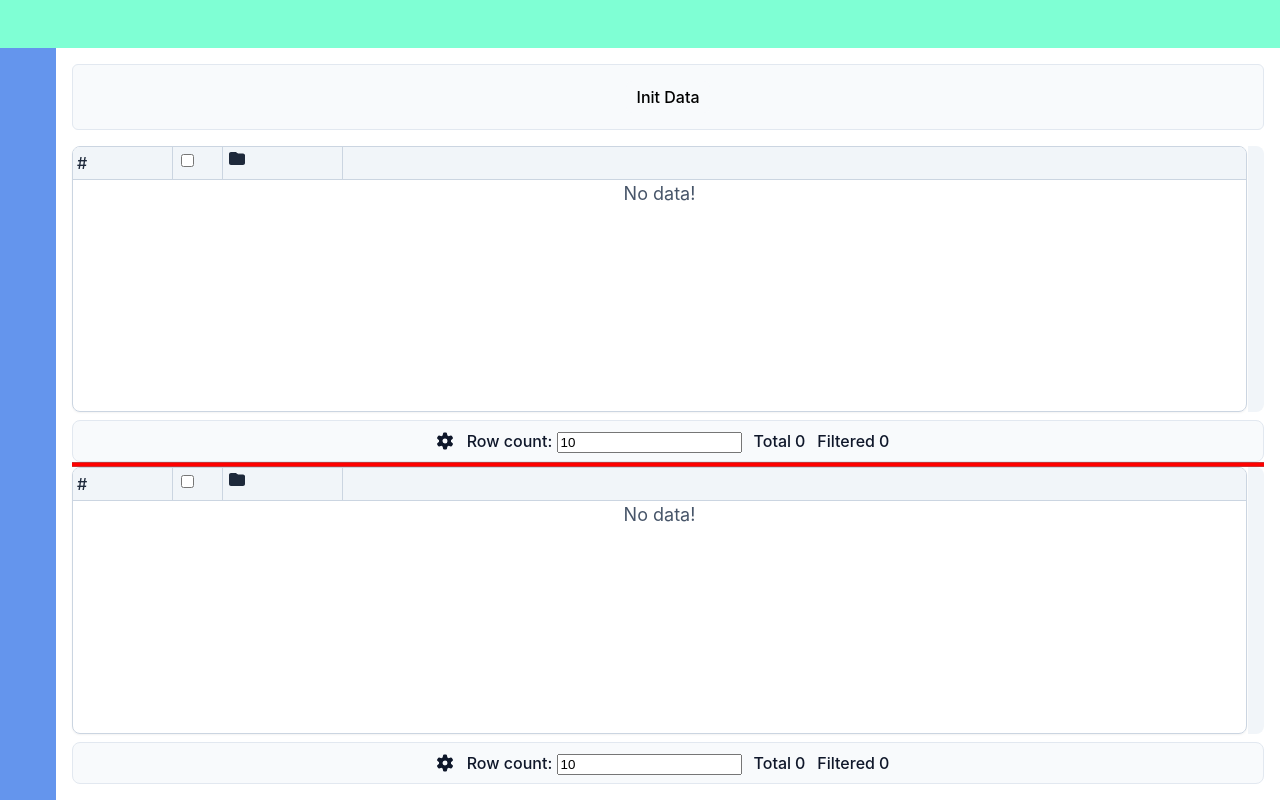
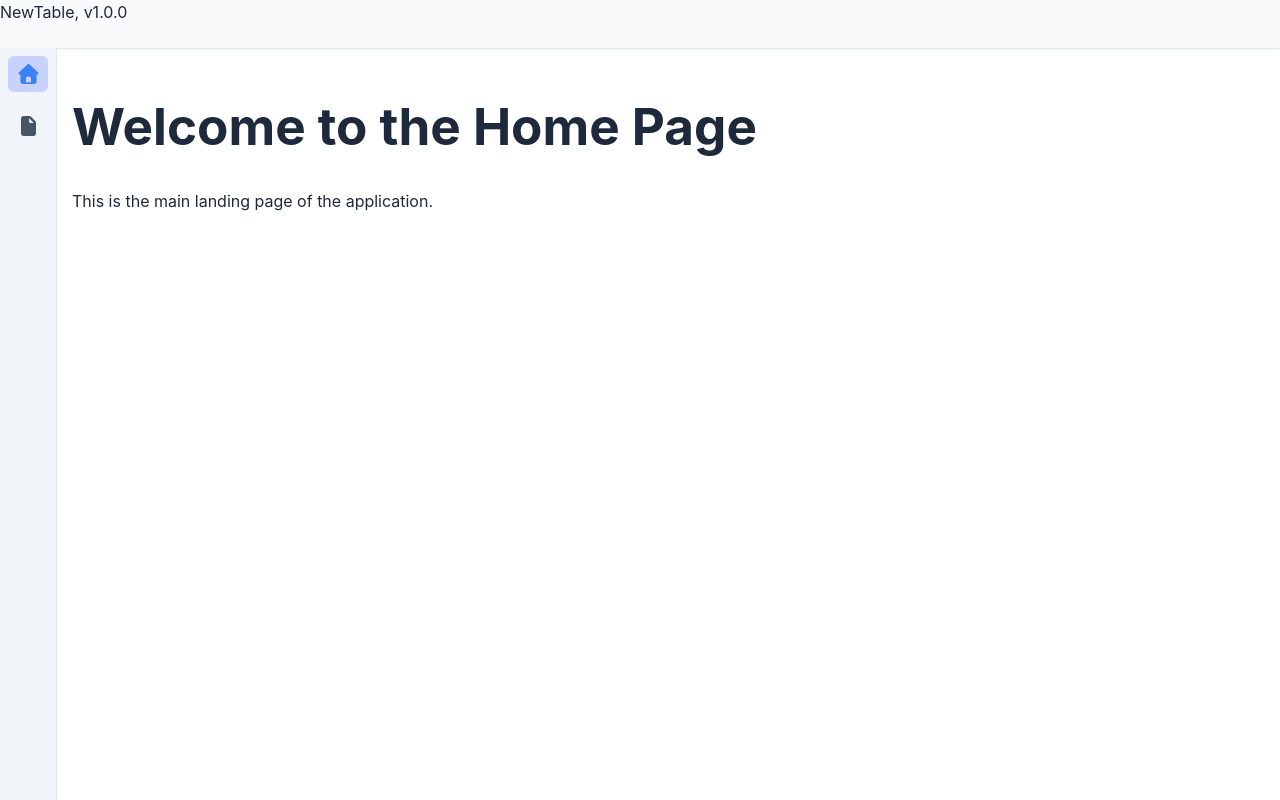
Before and after one commit to kolesnikovsv2018-oss/NewTableVue3, a Vue app: page / in a window 1280 px wide. Built offline with nearby package versions, Linux system fonts and the light colour scheme.

Commit message:
7 - update layout, update CSS

```diff
--- a/package.json
+++ b/package.json
@@ -16,7 +16,8 @@
     "@fortawesome/free-solid-svg-icons": "^7.1.0",
     "@fortawesome/vue-fontawesome": "^3.1.2",
     "@vueuse/core": "^14.0.0",
-    "vue": "^3.5.13"
+    "vue": "^3.5.13",
+    "vue-router": "^4.6.3"
   },
   "devDependencies": {
     "@types/node": "^20.9.2",
--- a/src/App.vue
+++ b/src/App.vue
@@ -1,12 +1,11 @@
 <script setup lang="ts">
-import DefaultLayput from './layouts/DefaultLayput.vue';
-import TestPage1 from './pages/TestPage1/TestPage1.vue';
+import DefaultLayout from './layouts/DefaultLayout/DefaultLayout.vue';
 </script>
 
 <template>
-  <DefaultLayput class="app">
-    <TestPage1 />
-  </DefaultLayput>
+  <DefaultLayout class="app">
+    <router-view />
+  </DefaultLayout>
 </template>
 
 <style scoped>
--- /dev/null
+++ b/src/layouts/DefaultLayout/DefaultLayout.vue
@@ -0,0 +1,58 @@
+<script setup lang="ts">
+import DefaultLayoutHeader from './components/DefaultLayoutHeader/DefaultLayoutHeader.vue';
+import DefaultLayoutSideNavigation from './components/DefaultLayoutSideNavigation/DefaultLayoutSideNavigation.vue'
+</script>
+
+<template>
+  <div class="default-layout">
+    <DefaultLayoutHeader class="default-layout__header">
+      <template #default>
+        <slot name="header" />
+      </template>
+    </DefaultLayoutHeader>
+
+    <DefaultLayoutSideNavigation class="default-layout__side-navigation">
+      <template #default>
+        <slot name="side-navigation" />
+      </template>
+    </DefaultLayoutSideNavigation>
+
+    <slot />
+  </div>
+</template>
+
+<style lang="css" scoped>
+.default-layout {
+  width: 100%;
+  height: 100%;
+  /* leave space for header and sidebar */
+  padding: var(--app-header-height) 0 0 var(--app-sidebar-width);
+  margin: 0;
+  box-sizing: border-box;
+  background-color: var(--app-body-bg);
+  color: var(--app-text-primary);
+}
+
+.default-layout__header {
+  position: absolute;
+  left: 0;
+  top: 0;
+  /* bottom: 0; */
+  right: 0;
+  height: var(--app-header-height);
+  background-color: var(--app-panel-bg);
+  border-bottom: 1px solid var(--app-panel-border);
+  box-shadow: var(--app-shadow-sm);
+}
+
+.default-layout__side-navigation {
+  position: absolute;
+  left: 0;
+  top: var(--app-header-height);
+  bottom: 0;
+  /* right: 0; */
+  width: var(--app-sidebar-width);
+  background-color: var(--app-sidebar-bg);
+  border-right: 1px solid var(--app-sidebar-border);
+}
+</style>
--- /dev/null
+++ b/src/layouts/DefaultLayout/components/DefaultLayoutHeader/DefaultLayoutHeader.vue
@@ -0,0 +1,7 @@
+<template>
+  <header>
+    <slot>
+      <div>NewTable, v1.0.0</div>
+    </slot>
+  </header>
+</template>
--- /dev/null
+++ b/src/layouts/DefaultLayout/components/DefaultLayoutSideNavigation/DefaultLayoutSideNavigation.vue
@@ -0,0 +1,84 @@
+<script setup lang="ts">
+import { FontAwesomeIcon } from '@fortawesome/vue-fontawesome';
+import { faFile } from '@fortawesome/free-solid-svg-icons';
+import { faHome } from '@fortawesome/free-solid-svg-icons';
+
+const navItems = [
+  { name: 'Home', icon: faHome },
+  { name: 'TestPage1', icon: faFile },
+  // { name: 'Settings', icon: faCog },
+  // { name: 'Messages', icon: faEnvelope },
+  // { name: 'Notifications', icon: faBell },
+];
+</script>
+
+<template>
+  <div>
+    <slot>
+      <nav class="side-nav__inner">
+        <RouterLink
+          v-for="item in navItems"
+          :key="item.name"
+          class="side-nav__item"
+          :to="{ name: item.name }"
+        >
+          <FontAwesomeIcon
+            :icon="item.icon"
+            class="side-nav__icon"
+          />
+          <span
+            v-if="!item.icon"
+            class="side-nav__label"
+          >{{ item.name }}</span>
+        </RouterLink>
+      </nav>
+    </slot>
+  </div>
+</template>
+
+<style scoped>
+.side-nav__inner {
+  display: flex;
+  flex-direction: column;
+  gap: var(--app-gap);
+  padding: var(--app-sidebar-padding);
+  box-sizing: border-box;
+}
+
+.side-nav__item {
+  display: flex;
+  flex-direction: column;
+  align-items: center;
+  gap: 8px;
+  border-radius: var(--app-button-radius);
+  color: var(--app-sidebar-text);
+  text-decoration: none;
+  transition: background-color 0.15s ease, color 0.15s ease;
+  padding: var(--app-sidebar-item-padding);
+}
+
+.side-nav__item:hover {
+  background-color: var(--app-sidebar-hover-bg);
+}
+
+.side-nav__icon {
+  font-size: var(--app-sidebar-icon-size);
+  color: var(--app-sidebar-icon);
+}
+
+.side-nav__label {
+  font-weight: 500;
+}
+
+/* Active route styling */
+.side-nav__item.router-link-active,
+.side-nav__item.router-link-exact-active {
+  background-color: var(--app-sidebar-active-bg);
+  color: var(--app-text-primary);
+}
+
+.side-nav__item.router-link-active .side-nav__icon,
+.side-nav__item.router-link-exact-active .side-nav__icon {
+  color: var(--app-sidebar-icon-active);
+}
+</style>
--- a/src/layouts/DefaultLayput.vue
+++ /dev/null
@@ -1,39 +0,0 @@
-<template>
-  <div class="default-layout">
-    <div class="default-layout__header"></div>
-    <div class="default-layout__side-navigation"></div>
-    <slot />
-  </div>
-</template>
-
-<style lang="css" scoped>
-.default-layout {
-  width: 100%;
-  height: 100%;
-  padding: 48px 0 0 56px;
-  margin: 0;
-  box-sizing: border-box;
-}
-
-.default-layout__header {
-  position: absolute;
-  left: 0;
-  top: 0;
-  /* bottom: 0; */
-  right: 0;
-
-  height: 48px;
-  background-color: aquamarine;
-}
-
-.default-layout__side-navigation {
-  position: absolute;
-  left: 0;
-  top: 48px;
-  bottom: 0;
-  /* right: 0; */
-
-  width: 56px;
-  background-color: cornflowerblue
-}
-</style>
--- a/src/main.ts
+++ b/src/main.ts
@@ -3,8 +3,7 @@ import './styles/style.css'
 import './components/NewTable/styles/variables.css'
 import './styles/variables.css'
 import App from './App.vue'
-
-// import { FontAwesomeIcon } from '@fortawesome/vue-fontawesome'
+import { router } from './routes/routes'
 
 // Import cell components with type checking
 import * as CellComponents from './components/CellComponents'
@@ -19,6 +18,6 @@ Object.entries(FilterComponents).forEach(([key, component]) => {
   app.component(key, component);
 });
 
-// app.component('FontAwesomeIcon', FontAwesomeIcon)
+app.use(router);
 
 app.mount('#app')
--- /dev/null
+++ b/src/pages/HomePage/HomePage.vue
@@ -0,0 +1,15 @@
+<script setup lang="ts">
+</script>
+
+<template>
+  <div class="home-page">
+    <h1>Welcome to the Home Page</h1>
+    <p>This is the main landing page of the application.</p>
+  </div>
+</template>
+
+<style lang="css" scoped>
+.home-page {
+  padding: 16px;
+}
+</style>
--- /dev/null
+++ b/src/routes/routes.ts
@@ -0,0 +1,19 @@
+import { createRouter, createWebHistory } from 'vue-router';
+
+export const routes = [
+  {
+    path: '/',
+    name: 'Home',
+    component: () => import('../pages/HomePage/HomePage.vue'),
+  },
+  {
+    path: '/test-page-1',
+    name: 'TestPage1',
+    component: () => import('../pages/TestPage1/TestPage1.vue'),
+  },
+];
+
+export const router = createRouter({
+  history: createWebHistory(),
+  routes,
+});
--- a/src/styles/style.css
+++ b/src/styles/style.css
@@ -7,7 +7,7 @@
 
   color-scheme: light dark;
   color: var(--app-body-text);
-  background-color: var(--app-body-bg-dark);
+  background-color: var(--app-body-bg);
 
   font-synthesis: none;
   text-rendering: optimizeLegibility;
--- a/src/styles/variables.css
+++ b/src/styles/variables.css
@@ -43,10 +43,22 @@
   --app-row-border: #e5e7eb;
 
   /* Layout & Components */
-  --app-sidebar-width: 250px;
-  --app-header-height: 60px;
+  --app-sidebar-width: 56px;
+  --app-header-height: 48px;
   --app-content-padding: 1rem;
   --app-gap: 1rem;
+
+  /* Sidebar */
+  --app-sidebar-bg: #f1f5f9; /* slate-100 */
+  --app-sidebar-border: #e2e8f0; /* slate-200 */
+  --app-sidebar-text: var(--app-text-primary);
+  --app-sidebar-hover-bg: #e0e7ff; /* indigo-100 - darker for better hover contrast */
+  --app-sidebar-active-bg: #c7d2fe; /* indigo-200 - darker active state */
+  --app-sidebar-icon: var(--app-text-secondary);
+  --app-sidebar-icon-active: var(--app-info);
+  --app-sidebar-padding: 0.5rem;
+  --app-sidebar-icon-size: 20px;
+  --app-sidebar-item-padding: 0.5rem;
 
   /* UI Elements */
   --app-button-bg: #3b82f6;
```
Also changed, not shown: 1 other file (tests, documents, lock files or other folders).
